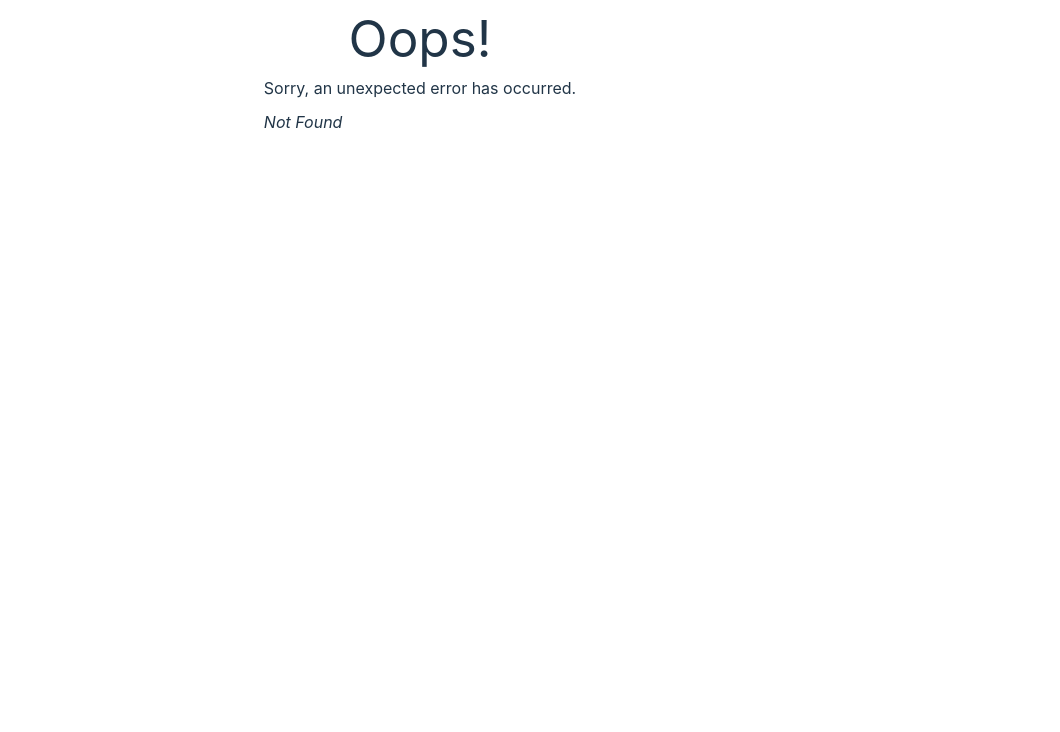
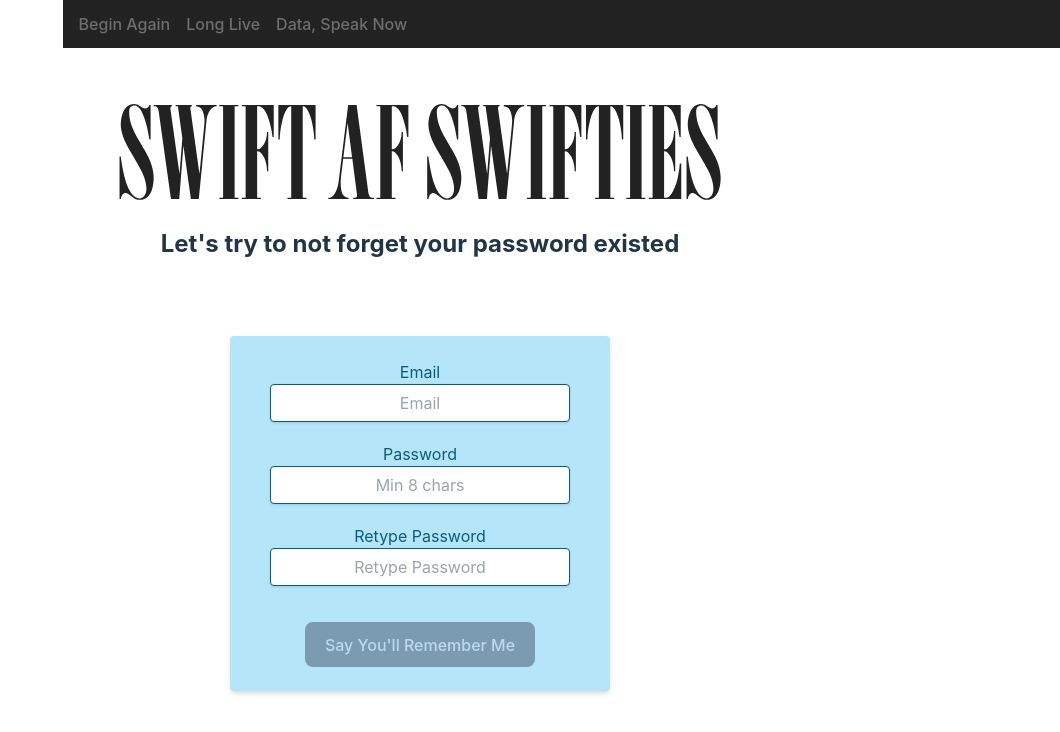
Before and after one commit to iwannabetall/swift-af, a React (Vite) app: page /i-forgot-you-existed/1 in a window 1280 px wide. Before the commit this address had no page. Shown: the top 732 px of the page, without its empty margins (220-1280 px from the left). Built offline with nearby package versions, Linux system fonts and the light colour scheme.

Commit message:
password reset

```diff
--- a/src/LoginPage.tsx
+++ b/src/LoginPage.tsx
@@ -2,7 +2,6 @@ import { useState, FormEvent } from 'react'
 import axios from 'axios'
 import goback from '/goback.svg'
 import { useNavigate } from 'react-router-dom';
-
 
 import Layout from './Layout.tsx';
 import { useCookies } from 'react-cookie';
@@ -10,6 +9,7 @@ import { useCookies } from 'react-cookie';
 
 function LoginPage() {
 
+	// const [playerName, setPlayerName] = useState<string>('')
 	const [userEmail, setUserEmail] = useState<string>('')
 	const [password, setPassword] = useState<string>('')
 	const [passwordMatch, setPasswordMatch] = useState<string>('')
@@ -22,11 +22,10 @@ function LoginPage() {
 	const [cookies, setCookie] = useCookies(['sess']);
 	const [userCookie, setUserCookie] = useCookies(['user_id']);
 
-
 	const navigate = useNavigate()
 
 
-	function submitUserName(e: FormEvent<HTMLFormElement>){
+	function createAccount(e: FormEvent<HTMLFormElement>){
 		e.preventDefault()
 
 		if (userEmail.length > 0 && password.length >= 8 && passwordMatch == password) {
@@ -76,7 +75,7 @@ function LoginPage() {
 
 		if (userEmail.length > 0 && password.length > 7) {
 			// axios.post('http://localhost:3000/login', {
-				axios.post('https://swift-api.fly.dev/login', {
+			axios.post('https://swift-api.fly.dev/login', {
 				email: userEmail.trim(),
 				password: password,
 			})
@@ -138,7 +137,20 @@ function LoginPage() {
 		e.preventDefault()
 
 		if (userEmail.length > 0) {
+			// axios.post('http://localhost:3000/forgotPassword', {
+				axios.post('https://swift-api.fly.dev/forgotPassword', {
+					email: userEmail.trim(),
+				})
+				.then(function(response) {
 
+					if (response.data == 'sent') {
+						setLoginMessage('Please click the link in your email to confirm');
+
+					}
+				})
+				.catch(function(error) {
+					console.log(error)
+				})
 		}
 
 	}
@@ -173,7 +185,7 @@ function LoginPage() {
 				</div>
 				<p>{loginMessage}</p>
 				{showSignUp && <div>
-					<form className="signup era-1989 cursor-pointer shadow-md rounded px-8 pt-6 pb-6 mb-4 flex items-center justify-center flex-col text-center" onSubmit={(e: FormEvent<HTMLFormElement>) => submitUserName(e)}>
+					<form className="signup era-1989 cursor-pointer shadow-md rounded px-8 pt-6 pb-6 mb-4 flex items-center justify-center flex-col text-center" onSubmit={(e: FormEvent<HTMLFormElement>) => createAccount(e)}>
 						{/* <label htmlFor='username'>Username
 							<input className="input-form shadow cursor-pointer appearance-none border rounded w-full py-2 px-3 text-gray-700 leading-tight focus:outline-none focus:shadow-outline text-center" type='text'
 							id='username'
@@ -246,7 +258,7 @@ function LoginPage() {
 						</input>
 					</label>
 					{<button className={`${userEmail.length > 0 && password.length > 7 ? '' : 'faded'} era-midnights mt-4 cursor-pointer`}>I remember it all too well</button>}
-					{/* <p className='underline mt-5 mb-0' onClick={()=> setForgotPassword(true)}>Forgot password?</p> */}
+					<p className='underline mt-5 mb-0' onClick={()=> setForgotPassword(true)}>Forgot password?</p>
 				</form>}
 				{alreadyExists && !showSignUp && <div>
 					An account already exists for this email.  Please login. <p className='underline' onClick={()=> setForgotPassword(true)}>Forgot password?</p>
--- /dev/null
+++ b/src/ResetPassword.tsx
@@ -0,0 +1,132 @@
+import { useState, FormEvent } from 'react'
+import axios from 'axios'
+import { useNavigate } from 'react-router-dom';
+
+import Layout from './Layout.tsx';
+
+function ResetPassword() {
+
+	// const [playerName, setPlayerName] = useState<string>('')
+	const [userEmail, setUserEmail] = useState<string>('')
+	const [password, setPassword] = useState<string>('')
+	const [passwordMatch, setPasswordMatch] = useState<string>('')
+
+
+	const [loginMessage, setLoginMessage] = useState<string>("\u00A0")
+
+	const navigate = useNavigate()
+
+	const confirm_id = window.location.pathname.split('i-forgot-you-existed/')[1]
+
+	function submitReset(e: FormEvent<HTMLFormElement>){
+		e.preventDefault()
+
+		if (userEmail.length > 0 && password.length >= 8 && passwordMatch == password) {
+
+			// axios.post(`http://localhost:3000/reset/${confirm_id}`, {
+			axios.post(`https://swift-api.fly.dev/reset/${confirm_id}`, {
+			email: userEmail.trim(),
+			password: password,
+			})
+			.then(function (response) {
+					// if confirm url
+				if (response.data == 'expired'){
+
+					setLoginMessage("Sorry, link has expired.  Please request another.")
+
+				} else if (response.data == 'email mismatch') {
+
+					setLoginMessage("Email doesn't match password request account.")
+
+				} else if (response.data == 'other'){
+
+					setLoginMessage("Sorry! Account not found, email sayhello@swift-af.com for help")
+
+				} else if (response.data == 'success'){
+					setLoginMessage("Password changed. Redirecting...")
+
+					setTimeout(()=> navigate('/hi-its-me'), 2500)
+
+				}
+
+			})
+			.catch(function (error) {
+				console.log(error);
+			});
+
+		} else {
+			if (password != passwordMatch) {
+				setLoginMessage('Passwords do not match.')
+				setPassword('')
+				setPasswordMatch('')
+			}
+
+			if (userEmail.length == 0) {
+				setLoginMessage('Please fill in your email.')
+			}
+
+		}
+
+	}
+
+
+	return (
+		<>
+		<Layout isLoading={false}>
+
+			<div>
+				<h2>Let's try to not forget your password existed</h2>
+			</div>
+
+			<div className='signup flex flex-col container bold text-center justify-center items-center'>
+				<p>{loginMessage}</p>
+				<div>
+				<form className="signup era-1989 cursor-pointer shadow-md rounded px-8 pt-6 pb-6 mb-4 flex items-center justify-center flex-col text-center" onSubmit={(e: FormEvent<HTMLFormElement>) => submitReset(e)}>
+					<label htmlFor='email'>Email
+					<input className="input-form shadow cursor-pointer appearance-none border rounded w-full py-2 px-3 text-gray-700 leading-tight focus:outline-none focus:shadow-outline text-center" type='email'
+						id='email'
+						value={userEmail}
+						placeholder='Email'
+						maxLength={120}
+						onChange={e => {
+							// if (loginMessage.length > 0) {
+							// 	setLoginMessage('')
+							// }
+							setUserEmail(e.target.value)}}>
+						</input>
+					</label>
+					<label htmlFor='password'>Password
+						<input className="input-form shadow cursor-pointer appearance-none border rounded w-full py-2 px-3 text-gray-700 leading-tight focus:outline-none focus:shadow-outline text-center" type='password'
+						id='password'
+						value={password}
+						placeholder='Min 8 chars'
+						maxLength={20}
+						onChange={e => {
+							// if (loginMessage.length > 0) {
+							// 	setLoginMessage('')
+							// }
+							setPassword(e.target.value)}}>
+						</input>
+					</label>
+					<label htmlFor='password2'>Retype Password
+						<input className="input-form shadow cursor-pointer appearance-none border rounded w-full py-2 px-3 text-gray-700 leading-tight focus:outline-none focus:shadow-outline text-center" type='password'
+						id='password2'
+						value={passwordMatch}
+						placeholder='Retype Password'
+						maxLength={20}
+						onChange={e => setPasswordMatch(e.target.value)}>
+						</input>
+					</label>
+					{passwordMatch.length > 0 && password != passwordMatch && <p>Passwords do not match</p>}
+					{<button className={`${password == passwordMatch && password.length > 7 ? '' : 'faded'} era-midnights mt-4 cursor-pointer`}>Say You'll Remember Me</button>}
+				</form>
+				</div>
+
+			</div>
+		</Layout>
+		</>
+	)
+
+}
+
+export default ResetPassword
--- a/src/SignUpPage.tsx
+++ b/src/SignUpPage.tsx
@@ -25,7 +25,7 @@ function SignUpPage() {
 	const navigate = useNavigate()
 
 
-	function submitUserName(e: FormEvent<HTMLFormElement>){
+	function createAccount(e: FormEvent<HTMLFormElement>){
 		e.preventDefault()
 
 		if (userEmail.length > 0 && password.length >= 8 && passwordMatch == password) {
@@ -75,7 +75,7 @@ function SignUpPage() {
 
 		if (userEmail.length > 0 && password.length > 7) {
 			// axios.post('http://localhost:3000/login', {
-				axios.post('https://swift-api.fly.dev/login', {
+			axios.post('https://swift-api.fly.dev/login', {
 				email: userEmail.trim(),
 				password: password,
 			})
@@ -137,7 +137,20 @@ function SignUpPage() {
 		e.preventDefault()
 
 		if (userEmail.length > 0) {
+			// axios.post('http://localhost:3000/forgotPassword', {
+				axios.post('https://swift-api.fly.dev/forgotPassword', {
+					email: userEmail.trim(),
+				})
+				.then(function(response) {
 
+					if (response.data == 'sent') {
+						setLoginMessage('Please click the link in your email to confirm');
+
+					}
+				})
+				.catch(function(error) {
+					console.log(error)
+				})
 		}
 
 	}
@@ -172,7 +185,7 @@ function SignUpPage() {
 				</div>
 				<p>{loginMessage}</p>
 				{showSignUp && <div>
-					<form className="signup era-1989 cursor-pointer shadow-md rounded px-8 pt-6 pb-6 mb-4 flex items-center justify-center flex-col text-center" onSubmit={(e: FormEvent<HTMLFormElement>) => submitUserName(e)}>
+					<form className="signup era-1989 cursor-pointer shadow-md rounded px-8 pt-6 pb-6 mb-4 flex items-center justify-center flex-col text-center" onSubmit={(e: FormEvent<HTMLFormElement>) => createAccount(e)}>
 						{/* <label htmlFor='username'>Username
 							<input className="input-form shadow cursor-pointer appearance-none border rounded w-full py-2 px-3 text-gray-700 leading-tight focus:outline-none focus:shadow-outline text-center" type='text'
 							id='username'
@@ -245,7 +258,7 @@ function SignUpPage() {
 						</input>
 					</label>
 					{<button className={`${userEmail.length > 0 && password.length > 7 ? '' : 'faded'} era-midnights mt-4 cursor-pointer`}>I remember it all too well</button>}
-					{/* <p className='underline mt-5 mb-0' onClick={()=> setForgotPassword(true)}>Forgot password?</p> */}
+					<p className='underline mt-5 mb-0' onClick={()=> setForgotPassword(true)}>Forgot password?</p>
 				</form>}
 				{alreadyExists && !showSignUp && <div>
 					An account already exists for this email.  Please login. <p className='underline' onClick={()=> setForgotPassword(true)}>Forgot password?</p>
--- /dev/null
+++ b/src/SignupSetPasswordForm.tsx
@@ -0,0 +1,57 @@
+import { useState, FormEvent } from 'react'
+import axios from 'axios'
+
+function SignupSetPasswordForm ({ handleSubmit } : { handleSubmit : (e: FormEvent<HTMLFormElement>) => void} ){
+
+	const [userEmail, setUserEmail] = useState<string>('')
+	const [password, setPassword] = useState<string>('')
+	const [passwordMatch, setPasswordMatch] = useState<string>('')
+
+	// const [loginMessage, setLoginMessage] = useState<string>("\u00A0")
+
+	return (
+		<form className="signup era-1989 cursor-pointer shadow-md rounded px-8 pt-6 pb-6 mb-4 flex items-center justify-center flex-col text-center" onSubmit={(e: FormEvent<HTMLFormElement>) => handleSubmit(e)}>
+			<label htmlFor='email'>Email
+			<input className="input-form shadow cursor-pointer appearance-none border rounded w-full py-2 px-3 text-gray-700 leading-tight focus:outline-none focus:shadow-outline text-center" type='email'
+				id='email'
+				value={userEmail}
+				placeholder='Email'
+				maxLength={120}
+				onChange={e => {
+					// if (loginMessage.length > 0) {
+					// 	setLoginMessage('')
+					// }
+					setUserEmail(e.target.value)}}>
+				</input>
+			</label>
+			<label htmlFor='password'>Password
+				<input className="input-form shadow cursor-pointer appearance-none border rounded w-full py-2 px-3 text-gray-700 leading-tight focus:outline-none focus:shadow-outline text-center" type='password'
+				id='password'
+				value={password}
+				placeholder='Min 8 chars'
+				maxLength={20}
+				onChange={e => {
+					// if (loginMessage.length > 0) {
+					// 	setLoginMessage('')
+					// }
+					setPassword(e.target.value)}}>
+				</input>
+			</label>
+			<label htmlFor='password2'>Retype Password
+				<input className="input-form shadow cursor-pointer appearance-none border rounded w-full py-2 px-3 text-gray-700 leading-tight focus:outline-none focus:shadow-outline text-center" type='password'
+				id='password2'
+				value={passwordMatch}
+				placeholder='Retype Password'
+				maxLength={20}
+				onChange={e => setPasswordMatch(e.target.value)}>
+				</input>
+			</label>
+			{passwordMatch.length > 0 && password != passwordMatch && <p>Passwords do not match</p>}
+			{<button className={`${password == passwordMatch && password.length > 7 ? '' : 'faded'} era-midnights mt-4 cursor-pointer`}>Say You'll Remember Me</button>}
+		</form>
+
+	)
+
+}
+
+export default SignupSetPasswordForm
--- a/src/main.tsx
+++ b/src/main.tsx
@@ -9,6 +9,7 @@ import SignUpPage from './SignUpPage.tsx'
 import UserStats from './UserStats.tsx'
 import LoginPage from './LoginPage.tsx'
 import { CookiesProvider } from 'react-cookie';
+import ResetPassword from './ResetPassword.tsx'
 
 import {
   createBrowserRouter,
@@ -47,6 +48,11 @@ const router = createBrowserRouter([
     element: <LoginPage />,
     errorElement: <ErrorPage />,
   },
+	{
+    path: "/i-forgot-you-existed/:id",
+    element: <ResetPassword />,
+    errorElement: <ErrorPage />,
+  },
 
 	// {
   //   path: "/endgame",
```
